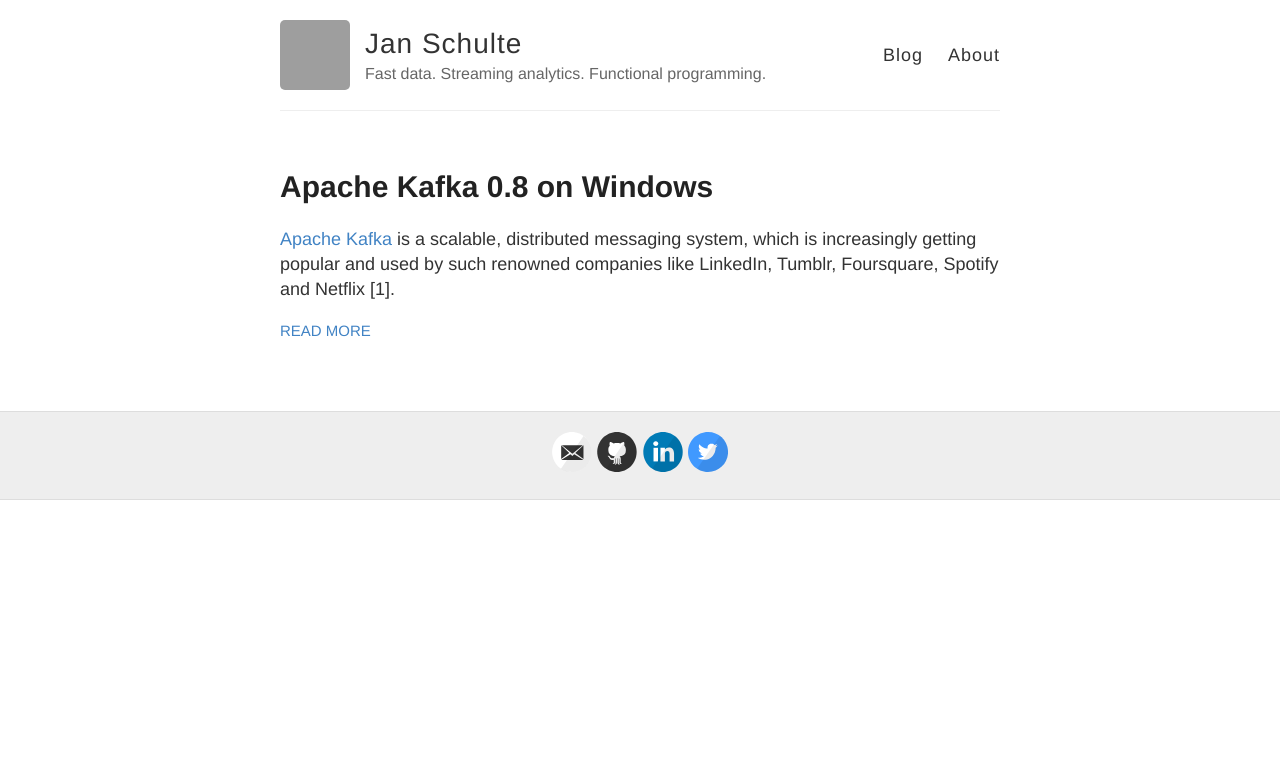
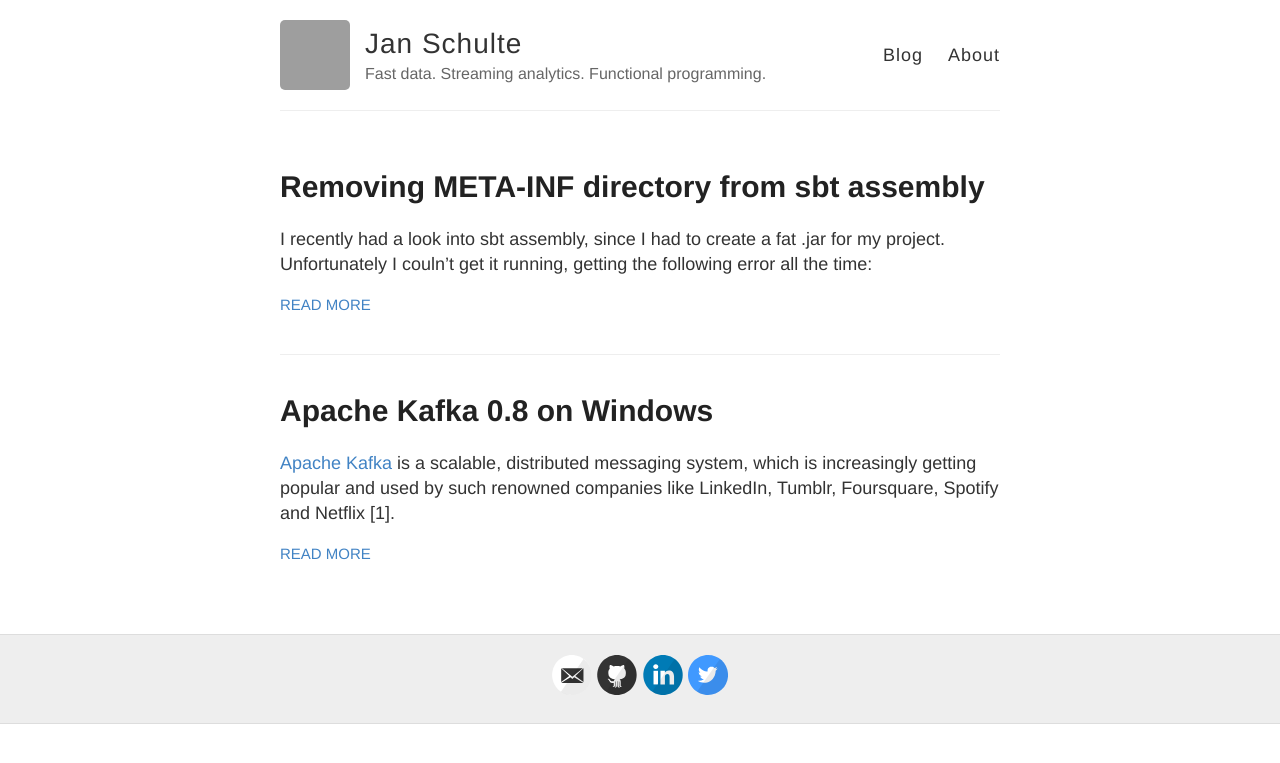
Before and after one commit to janschultecom/janschultecom.github.io, a Jekyll site: the page built from index.html, in a window 1280 px wide. Shown: the top 763 px of the page. Built offline with Jekyll 4.4.1, drawn with Linux system fonts in a browser that asks for light colours; grey boxes are pictures that could not be loaded.

Commit message:
Imported sbt assembly article

````diff
--- /dev/null
+++ b/_posts/2014-03-20-removing-meta-inf-directory-from-sbt-assembly.md
@@ -0,0 +1,30 @@
+---
+layout: post
+title: Removing META-INF directory from sbt assembly
+tags: [scala,sbt]
+date: 2014-03-20
+---
+I recently had a look into sbt assembly, since I had to create a fat .jar for my project. Unfortunately I couln't get it running, getting the following error all the time:
+
+```sh
+[info] Merging files...
+java.lang.RuntimeException: deduplicate: different file contents found in the following:
+<<PATH>>\<<DEPENDENCY>>.jar:META-INF/DEPENDENCIES
+<<PATH>>\<<DEPENDENCY>>.jar:META-INF/MANIFEST.MF
+```
+
+The problem is, that all dependencies usually contain a META-INF directory with e.g. a DEPENDENCIES or a MANIFEST.MF file. So when sbt assembly tries to merge the different jars and finds already existing files, it's default behaviour is to use a deduplication strategy, which is described as follows<sup>1</sup>:
+
+<pre>If multiple files share the same relative path (e.g. a resource named application.conf in multiple dependency JARs), the default strategy is to verify that all candidates have the same contents and error out otherwise.</pre>
+
+So sbt assembly stops with an error. The default strategy should filter it out:
+
+```scala
+case PathList("META-INF", xs @ _*) =>
+```
+
+However, it somehow doesn't work. It took me quite some time to figure out how to circumvent this problem, so I want to share the solution with you here:
+
+[gist https://gist.github.com/janschultecom/9660937 /]
+
+<sup>1</sup> [Sbt assembly documentation](https://github.com/sbt/sbt-assembly#Merge Strategy "sbt assembly documentation")
````
Also changed, not shown: _posts/2013-10-13-apache-kafka-0-8-on-windows.md (+3 -1 lines).
